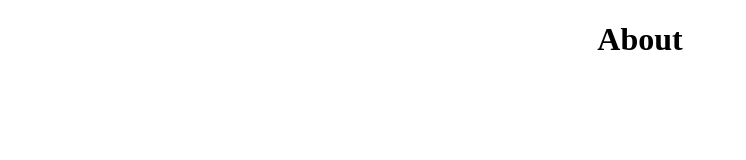
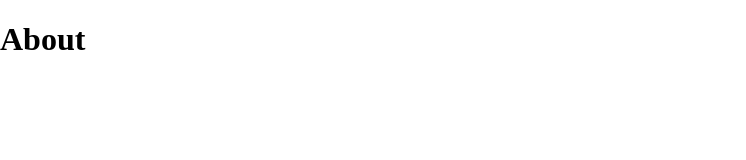
Before and after one commit to ZachJHall/powerbodyusa-website, a Gatsby site: page /about in a window 1280 px wide. Shown: the whole page, without its empty margins (0-746 px from the left). Built offline with nearby package versions, Linux system fonts and the light colour scheme; Gatsby itself is replaced by a stand-in of ours.

Commit message:
Added container div to layout and appropiate css

```diff
--- a/src/components/layout.js
+++ b/src/components/layout.js
@@ -4,7 +4,7 @@ import '../css/base.css'
 
 const Layout = (props) => {
   return (
-    <div>
+    <div class = "container">
 
       {props.children}
 
--- a/src/css/base.css
+++ b/src/css/base.css
@@ -1,7 +1,8 @@
-h1 {
-  text-align: center;
+body {
+  margin: 0;
+  padding: 0;
 }
 
-p {
-  text-align: center;
+.container {
+
 }
```
Also changed, not shown: src/pages/index.js (line endings or trailing spaces).
